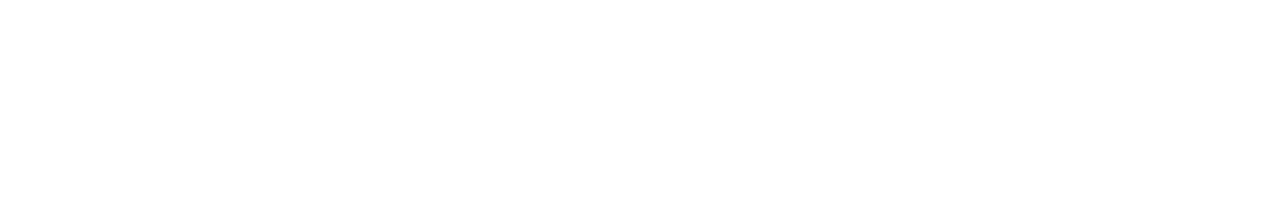
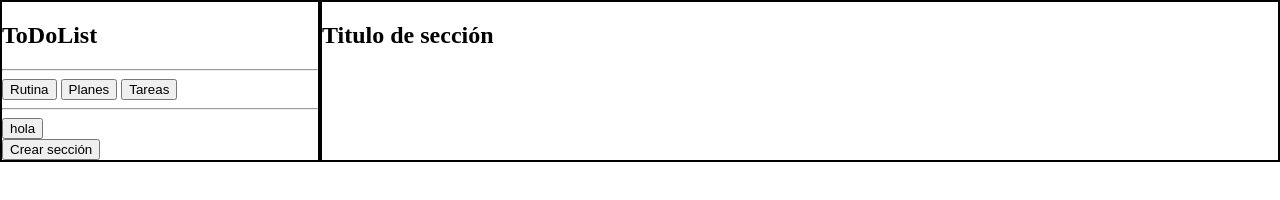
Before and after one commit to 285JuanDM/ToDoList, a plain HTML site: page index.html in a window 1280 px wide. Drawn offline with Linux system fonts and the light colour scheme.

Commit message:
Se adelanta estructura html y css

```diff
--- a/estilos.css
+++ b/estilos.css
@@ -0,0 +1,16 @@
+body{
+    margin: 0;
+}
+
+.principal{
+    display: grid;
+    grid-template-columns: minmax(200px, 25%) 1fr;
+}
+
+.aside{
+    border: 2px solid black;
+}
+
+.seccion{
+    border: 2px solid black;
+}
--- a/index.html
+++ b/index.html
@@ -7,6 +7,24 @@
         <title>ToDoList</title>
     </head>
     <body>
-
+        <main class="principal">
+            <aside class="aside">
+                <h1>ToDoList</h1>
+                <hr>
+                <div class="botones_constantes">
+                    <button>Rutina</button>
+                    <button>Planes</button>
+                    <button>Tareas</button>
+                </div>
+                <hr>
+                <div class="botones_variables">
+                    <button>hola</button>
+                </div>
+                <button class="crea_botones">Crear sección</button>
+            </aside>
+            <section class="seccion">
+                <h2>Titulo de sección</h2>
+            </section>
+        </main>
     </body>
 </html>
```
